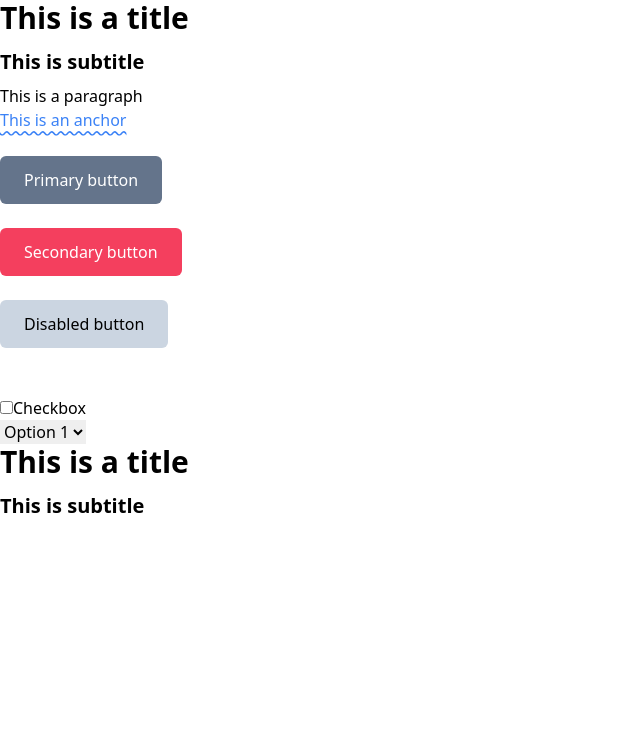
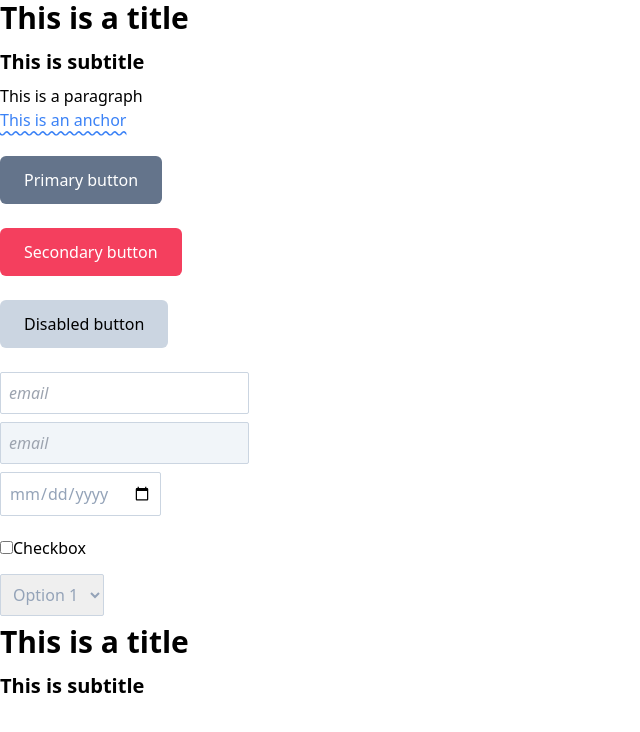
Before and after one commit to ayezabashir/tailwindcss, a React (Vite) app: page / in a window 1280 px wide. Shown: the top 732 px of the page, without its empty margins (0-640 px from the left). Built offline with nearby package versions, Linux system fonts and the light colour scheme.

Commit message:
design system

```diff
--- a/src/components/DesignSystem.jsx
+++ b/src/components/DesignSystem.jsx
@@ -16,9 +16,15 @@ const DesignSystem = () => {
                     <button disabled className="btn" >Disabled button</button>
                 </div>
                 <div>
-                    <input type="text" />
+                    <input type="text" placeholder="email" />
                 </div>
                 <div>
+                    <input type="text" disabled placeholder="email" />
+                </div>
+                <div>
+                    <input type="date" />
+                </div>
+                <div className="my-2">
                     <input type="checkbox" name="check" id="check" />
                     <label htmlFor="check">Checkbox</label>
                 </div>
--- a/src/index.css
+++ b/src/index.css
@@ -18,6 +18,16 @@
   a {
     @apply underline underline-offset-4 decoration-wavy text-blue-500 hover:text-purple-700 transition;
   }
+  input,
+  select {
+    @apply outline-none text-slate-400 border border-slate-300 rounded-sm mb-1 p-1;
+  }
+  input[type="text"] {
+    @apply disabled:bg-slate-100    placeholder:italic;
+  }
+  input[type="checkbox"] {
+    @apply accent-lime-600;
+  }
   .btn {
     @apply px-4 py-2 rounded-md hover:transition
     hover:duration-300 hover:opacity-80 disabled:bg-slate-300 disabled:opacity-100;
```
